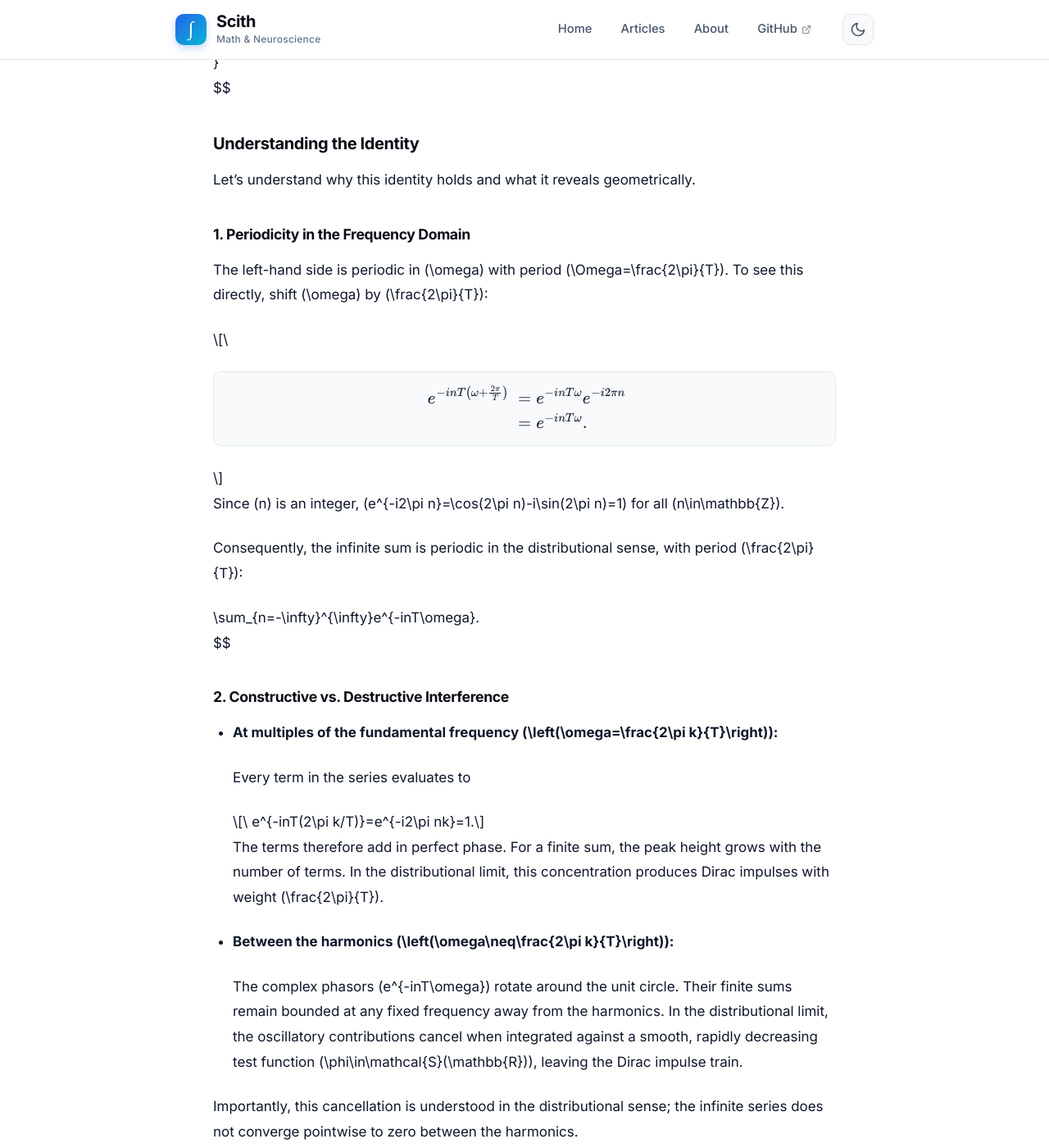
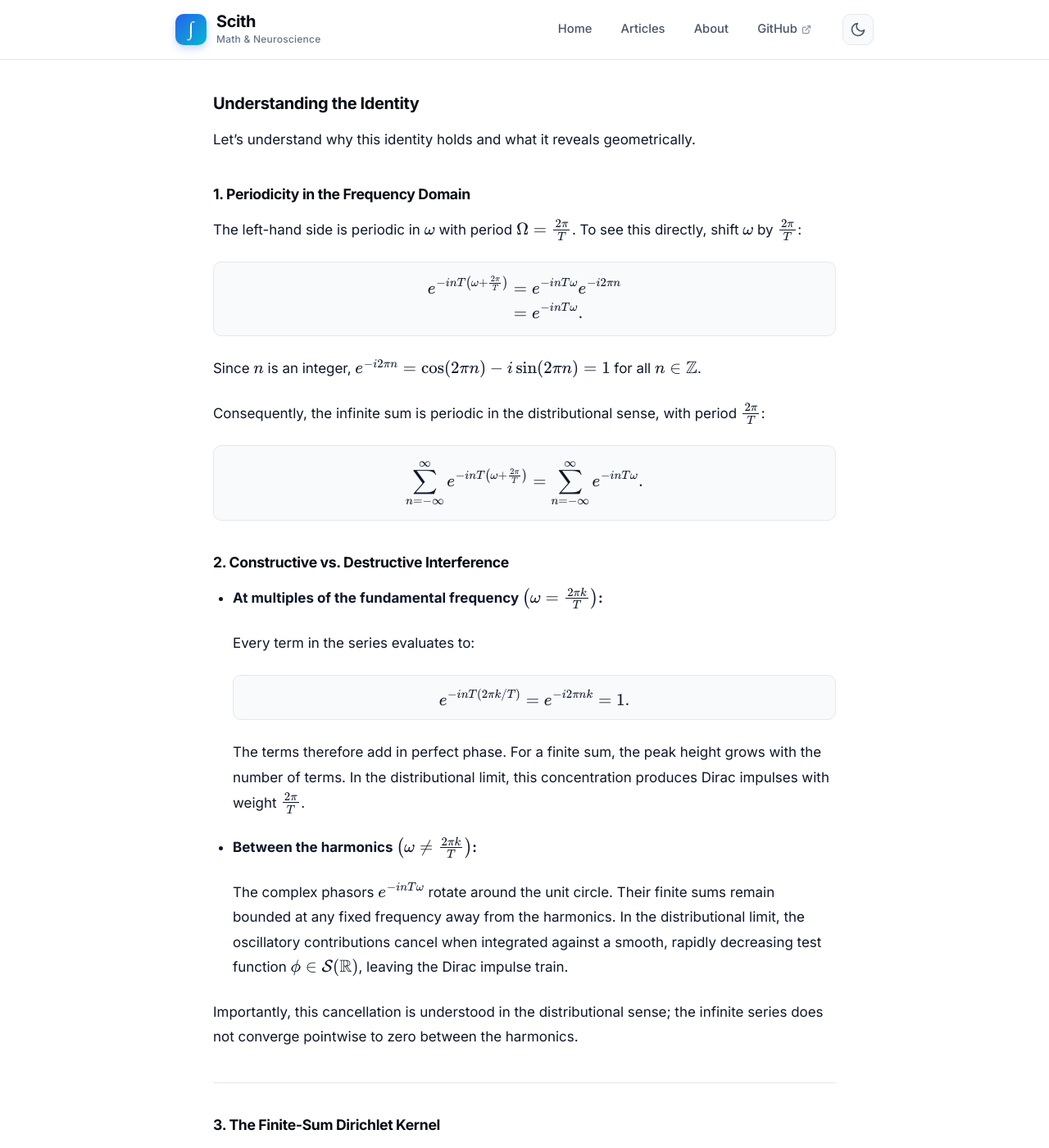
Before and after one commit to yashmrsawant/yashmrsawant.github.io, a Jekyll site: the page built from _posts/2026-04-01-the-fourier-transform-theory-proofs-and-neural-applications.md, in a window 1280 px wide and 1400 px high, scrolled down 2885 px. Shown: the whole window at 82% size. Built offline with Jekyll 4.4.1, drawn with Linux system fonts in a browser that asks for light colours; some of the changed text lies outside the part shown.

Commit message:
Auto-commit: Update blog 2026-10-17 09:23:40

```diff
--- a/_includes/mathjax.html
+++ b/_includes/mathjax.html
@@ -7,6 +7,9 @@
       processEscapes: true,
       processEnvironments: true,
       tags: 'ams',
+      macros: {
+        Sha: '{\\mathrm{III}}'
+      },
       autoload: {
         color: [],
         colorV2: ['color']
--- a/_posts/2026-04-01-the-fourier-transform-theory-proofs-and-neural-applications.md
+++ b/_posts/2026-04-01-the-fourier-transform-theory-proofs-and-neural-applications.md
@@ -56,12 +56,16 @@ To ground these abstract mathematical variables in physical experiments (such as
 ---
 ## 2. The Crucial Identity
 
-We examine an essential identity that governs periodic harmonic sums in the sense of generalized functions (tempered distributions, (\mathcal{S}'(\mathbb{R}))):
+We examine an essential identity that governs periodic harmonic sums in the sense of generalized functions (tempered distributions, $\mathcal{S}'(\mathbb{R})$):
 
-\frac{2\pi}{T}\
-\sum\_{k=-\infty}^{\infty}\
-\delta\left(\omega-\frac{2\pi k}{T}\right)\
-}\
+$$
+\boxed{
+\sum_{n=-\infty}^{\infty} e^{-inT\omega}
+=
+\frac{2\pi}{T}
+\sum_{k=-\infty}^{\infty}
+\delta\left(\omega - \frac{2\pi k}{T}\right)
+}
 $$
 
 ### Understanding the Identity
@@ -70,37 +74,39 @@ Let's understand why this identity holds and what it reveals geometrically.
 
 #### 1. Periodicity in the Frequency Domain
 
-The left-hand side is periodic in (\omega) with period (\Omega=\frac{2\pi}{T}). To see this directly, shift (\omega) by (\frac{2\pi}{T}):
+The left-hand side is periodic in $\omega$ with period $\Omega = \frac{2\pi}{T}$. To see this directly, shift $\omega$ by $\frac{2\pi}{T}$:
 
-$$\
-\begin{aligned}\
-e^{-inT\left(\omega+\frac{2\pi}{T}\right)}\
-&=e^{-inT\omega}e^{-i2\pi n}\\\
-&=e^{-inT\omega}.\
-\end{aligned}\
+$$
+\begin{aligned}
+e^{-inT\left(\omega + \frac{2\pi}{T}\right)}
+&= e^{-inT\omega} e^{-i 2\pi n} \\
+&= e^{-inT\omega}.
+\end{aligned}
 $$
 
-Since (n) is an integer, (e^{-i2\pi n}=\cos(2\pi n)-i\sin(2\pi n)=1) for all (n\in\mathbb{Z}).
+Since $n$ is an integer, $e^{-i 2\pi n} = \cos(2\pi n) - i\sin(2\pi n) = 1$ for all $n \in \mathbb{Z}$.
 
-Consequently, the infinite sum is periodic in the distributional sense, with period (\frac{2\pi}{T}):
+Consequently, the infinite sum is periodic in the distributional sense, with period $\frac{2\pi}{T}$:
 
-\sum\_{n=-\infty}^{\infty}e^{-inT\omega}.\
+$$
+\sum_{n=-\infty}^{\infty} e^{-inT\left(\omega + \frac{2\pi}{T}\right)} = \sum_{n=-\infty}^{\infty} e^{-inT\omega}.
 $$
 
 #### 2. Constructive vs. Destructive Interference
 
-- **At multiples of the fundamental frequency (\left(\omega=\frac{2\pi k}{T}\right)):**
+- **At multiples of the fundamental frequency $\left(\omega = \frac{2\pi k}{T}\right)$:**
 
-  Every term in the series evaluates to
+  Every term in the series evaluates to:
 
-  $$\
-  e^{-inT(2\pi k/T)}=e^{-i2\pi nk}=1.\
+  $$
+  e^{-inT(2\pi k/T)} = e^{-i 2\pi n k} = 1.
   $$
 
-  The terms therefore add in perfect phase. For a finite sum, the peak height grows with the number of terms. In the distributional limit, this concentration produces Dirac impulses with weight (\frac{2\pi}{T}).
-- **Between the harmonics (\left(\omega\neq\frac{2\pi k}{T}\right)):**
+  The terms therefore add in perfect phase. For a finite sum, the peak height grows with the number of terms. In the distributional limit, this concentration produces Dirac impulses with weight $\frac{2\pi}{T}$.
 
-  The complex phasors (e^{-inT\omega}) rotate around the unit circle. Their finite sums remain bounded at any fixed frequency away from the harmonics. In the distributional limit, the oscillatory contributions cancel when integrated against a smooth, rapidly decreasing test function (\phi\in\mathcal{S}(\mathbb{R})), leaving the Dirac impulse train.
+- **Between the harmonics $\left(\omega \neq \frac{2\pi k}{T}\right)$:**
+
+  The complex phasors $e^{-inT\omega}$ rotate around the unit circle. Their finite sums remain bounded at any fixed frequency away from the harmonics. In the distributional limit, the oscillatory contributions cancel when integrated against a smooth, rapidly decreasing test function $\phi \in \mathcal{S}(\mathbb{R})$, leaving the Dirac impulse train.
 
 Importantly, this cancellation is understood in the distributional sense; the infinite series does not converge pointwise to zero between the harmonics.
 
@@ -108,63 +114,69 @@ Importantly, this cancellation is understood in the distributional sense; the in
 
 #### 3. The Finite-Sum Dirichlet Kernel
 
-To understand how the impulses emerge, truncate the infinite series to (2N+1) terms:
+To understand how the impulses emerge, truncate the infinite series to $2N+1$ terms:
 
-$$\
-\begin{aligned}\
-S_N(\omega)\
-&=\sum\_{n=-N}^{N}e^{-inT\omega}\\\
-&=1+2\sum\_{n=1}^{N}\cos(nT\omega)\\\
-&=\frac{\sin\left((N+\frac12)T\omega\right)}\
-{\sin\left(\frac12T\omega\right)}.\
-\end{aligned}\
+$$
+\begin{aligned}
+S_N(\omega)
+&= \sum_{n=-N}^{N} e^{-inT\omega} \\
+&= 1 + 2\sum_{n=1}^{N} \cos(nT\omega) \\
+&= \frac{\sin\left(\left(N + \frac{1}{2}\right) T\omega\right)}{\sin\left(\frac{1}{2} T\omega\right)}.
+\end{aligned}
 $$
 
-This is a Dirichlet kernel evaluated at (T\omega).
+This is a Dirichlet kernel evaluated at $T\omega$.
 
-As (N\to\infty), the finite sums exhibit the following behaviour:
+As $N \to \infty$, the finite sums exhibit the following behaviour:
 
-- **Peak height:** At (\omega_k=\frac{2\pi k}{T}), the limiting value of the finite sum is obtained by continuity:
+- **Peak height:** At $\omega_k = \frac{2\pi k}{T}$, the limiting value of the finite sum is obtained by continuity:
 
-  $$\
-  S_N(\omega_k)=2N+1.\
   $$
-- **Main-lobe width:** The first zeros around (\omega=0) occur at
-
-  $$\
-  \omega=\pm\frac{2\pi}{(2N+1)T}.\
+  S_N(\omega_k) = 2N + 1.
   $$
 
-  Thus, the width between the first zeros is
+- **Main-lobe width:** The first zeros around $\omega = 0$ occur at:
 
-  $$\
-  \Delta\omega=\frac{4\pi}{(2N+1)T}.\
   $$
+  \omega = \pm\frac{2\pi}{(2N+1)T}.
+  $$
+
+  Thus, the width between the first zeros is:
+
+  $$
+  \Delta\omega = \frac{4\pi}{(2N+1)T}.
+  $$
+
 - **Distributional limit:** The peaks become increasingly narrow and tall. However, the Dirichlet kernel also has oscillatory side lobes, so its total signed area, rather than the area of its central lobe alone, is the relevant quantity for determining the impulse weight.
 
-#### 4. Why the Prefactor Is (\frac{2\pi}{T})
+#### 4. Why the Prefactor Is $\frac{2\pi}{T}$
 
-The exact prefactor can be determined by integrating the finite sum over one fundamental period, (\left[-\frac{\pi}{T},\frac{\pi}{T}\right]):
+The exact prefactor can be determined by integrating the finite sum over one fundamental period, $\left[-\frac{\pi}{T}, \frac{\pi}{T}\right]$:
 
-$$\
-\begin{aligned}\
-\int\_{-\pi/T}^{\pi/T}S_N(\omega),d\omega\
-&=\sum\_{n=-N}^{N}\
-\int\_{-\pi/T}^{\pi/T}e^{-inT\omega},d\omega\\\
-&=\frac{2\pi}{T}.\
-\end{aligned}\
+$$
+\begin{aligned}
+\int_{-\pi/T}^{\pi/T} S_N(\omega) \, d\omega
+&= \sum_{n=-N}^{N} \int_{-\pi/T}^{\pi/T} e^{-inT\omega} \, d\omega \\
+&= \frac{2\pi}{T}.
+\end{aligned}
 $$
 
-For every nonzero integer (n), the corresponding exponential integrates to zero over this interval. Only the constant term (n=0) contributes.
+For every nonzero integer $n$, the corresponding exponential integrates to zero over this interval. Only the constant term ($n=0$) contributes.
 
-Therefore, the signed area over one period is exactly (\frac{2\pi}{T}), independently of (N).
+Therefore, the signed area over one period is exactly $\frac{2\pi}{T}$, independently of $N$.
 
-In the distributional limit, the Dirichlet kernel converges to a periodic impulse train whose impulse weight is (\frac{2\pi}{T}):
+In the distributional limit, the Dirichlet kernel converges to a periodic impulse train whose impulse weight is $\frac{2\pi}{T}$:
 
-\frac{2\pi}{T}\
-\sum\_{k=-\infty}^{\infty}\
-\delta\left(\omega-\frac{2\pi k}{T}\right)\
-}\
+$$
+\boxed{
+\lim_{N\to\infty} S_N(\omega)
+=
+\sum_{n=-\infty}^{\infty} e^{-inT\omega}
+=
+\frac{2\pi}{T}
+\sum_{k=-\infty}^{\infty}
+\delta\left(\omega - \frac{2\pi k}{T}\right)
+}
 $$
 
 ---
@@ -173,54 +185,53 @@ $$
 
 The same identity can be established directly using the Fourier series of a periodic Dirac comb.
 
-Let (\Omega=\frac{2\pi}{T}). The periodic distribution
+Let $\Omega = \frac{2\pi}{T}$. The periodic distribution
 
-\sum\_{k=-\infty}^{\infty}\delta(\omega-k\Omega)\
+$$
+\Sha_{\Omega}(\omega) = \sum_{k=-\infty}^{\infty} \delta(\omega - k\Omega)
 $$
 
 has Fourier series
 
-\frac{1}{\Omega}\
-\sum\_{n=-\infty}^{\infty}\
-e^{inT\omega}.\
+$$
+\Sha_{\Omega}(\omega) = \frac{1}{\Omega} \sum_{n=-\infty}^{\infty} e^{inT\omega}.
 $$
 
 To see why, the Fourier coefficients are
 
-$$\
-\begin{aligned}\
-c_n\
-&=\frac{1}{\Omega}\
-\int\_{-\Omega/2}^{\Omega/2}\
-\Sha\_{\Omega}(\omega)e^{-inT\omega},d\omega\\\
-&=\frac{1}{\Omega}\\\
-&=\frac{T}{2\pi}.\
-\end{aligned}\
+$$
+\begin{aligned}
+c_n
+&= \frac{1}{\Omega} \int_{-\Omega/2}^{\Omega/2} \Sha_{\Omega}(\omega) e^{-inT\omega} \, d\omega \\
+&= \frac{1}{\Omega} \\
+&= \frac{T}{2\pi}.
+\end{aligned}
 $$
 
-The integration interval contains one impulse, at (\omega=0), and the exponential evaluates to (1) there.
+The integration interval contains one impulse, at $\omega = 0$, and the exponential evaluates to $1$ there.
 
 Consequently,
 
-$$\
-\begin{aligned}\
-\sum\_{k=-\infty}^{\infty}\
-\delta\left(\omega-\frac{2\pi k}{T}\right)\
-&=\frac{T}{2\pi}\
-\sum\_{n=-\infty}^{\infty}e^{inT\omega}\\\
-&=\frac{T}{2\pi}\
-\sum\_{n=-\infty}^{\infty}e^{-inT\omega},\
-\end{aligned}\
+$$
+\begin{aligned}
+\sum_{k=-\infty}^{\infty} \delta\left(\omega - \frac{2\pi k}{T}\right)
+&= \frac{T}{2\pi} \sum_{n=-\infty}^{\infty} e^{inT\omega} \\
+&= \frac{T}{2\pi} \sum_{n=-\infty}^{\infty} e^{-inT\omega},
+\end{aligned}
 $$
 
-where the final equality follows by replacing (n) with (-n).
+where the final equality follows by replacing $n$ with $-n$.
 
 Rearranging gives the required identity:
 
-\frac{2\pi}{T}\
-\sum\_{k=-\infty}^{\infty}\
-\delta\left(\omega-\frac{2\pi k}{T}\right)\
-}\
+$$
+\boxed{
+\sum_{n=-\infty}^{\infty} e^{-inT\omega}
+=
+\frac{2\pi}{T}
+\sum_{k=-\infty}^{\infty}
+\delta\left(\omega - \frac{2\pi k}{T}\right)
+}
 $$
 
 All infinite-series identities above are understood in the sense of tempered distributions.
```
